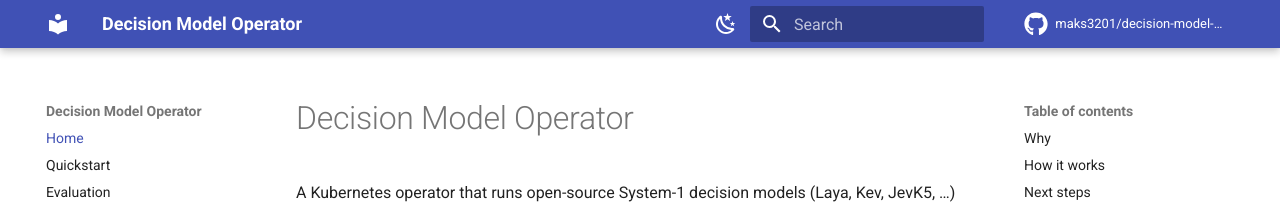
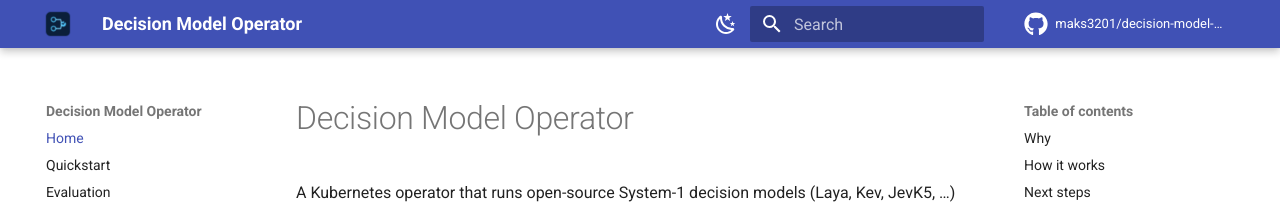
Before and after one commit to maks3201/decision-model-operator, an MkDocs documentation site: the page built from docs/index.md, in a window 1280 px wide. Shown: the top 204 px of the page. Built offline with MkDocs 1.6.1 and Material for MkDocs 9.7.7, drawn with Linux system fonts in a browser that asks for light colours; comment, search, counter and statistics services are not loaded.

Commit message:
chore: add a PNG logo for the chart, docs site and README, and the maintainer email (#21)

```diff
--- a/mkdocs.yml
+++ b/mkdocs.yml
@@ -20,6 +20,8 @@ exclude_docs: |
 
 theme:
   name: material
+  logo: assets/logo.png
+  favicon: assets/logo.png
   icon:
     repo: fontawesome/brands/github
   palette:
```
Also changed, not shown: README.md (+2 -0 lines), charts/decision-model-operator/README.md (+1 -1 lines), docs/assets/logo.png (added), 1 other file.
